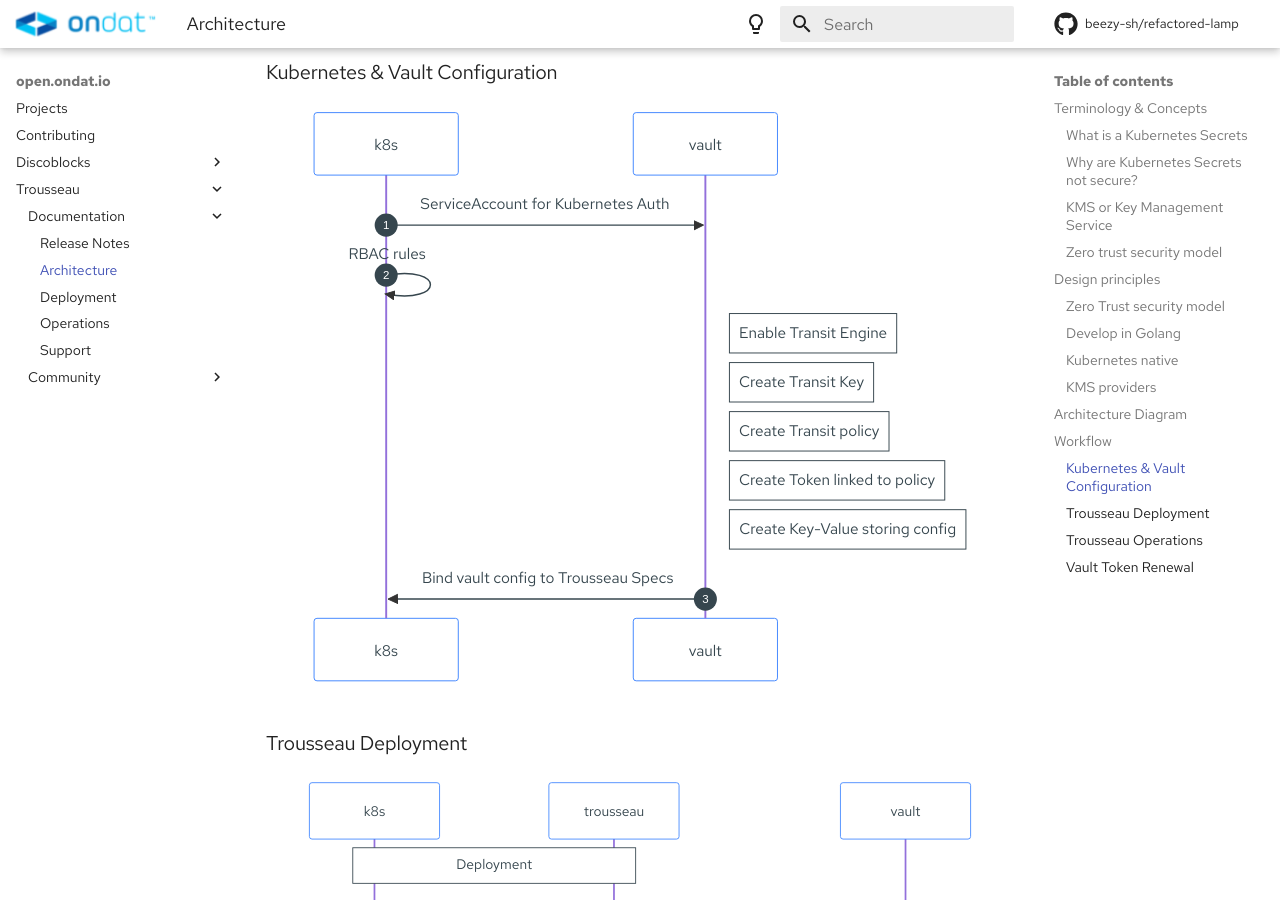
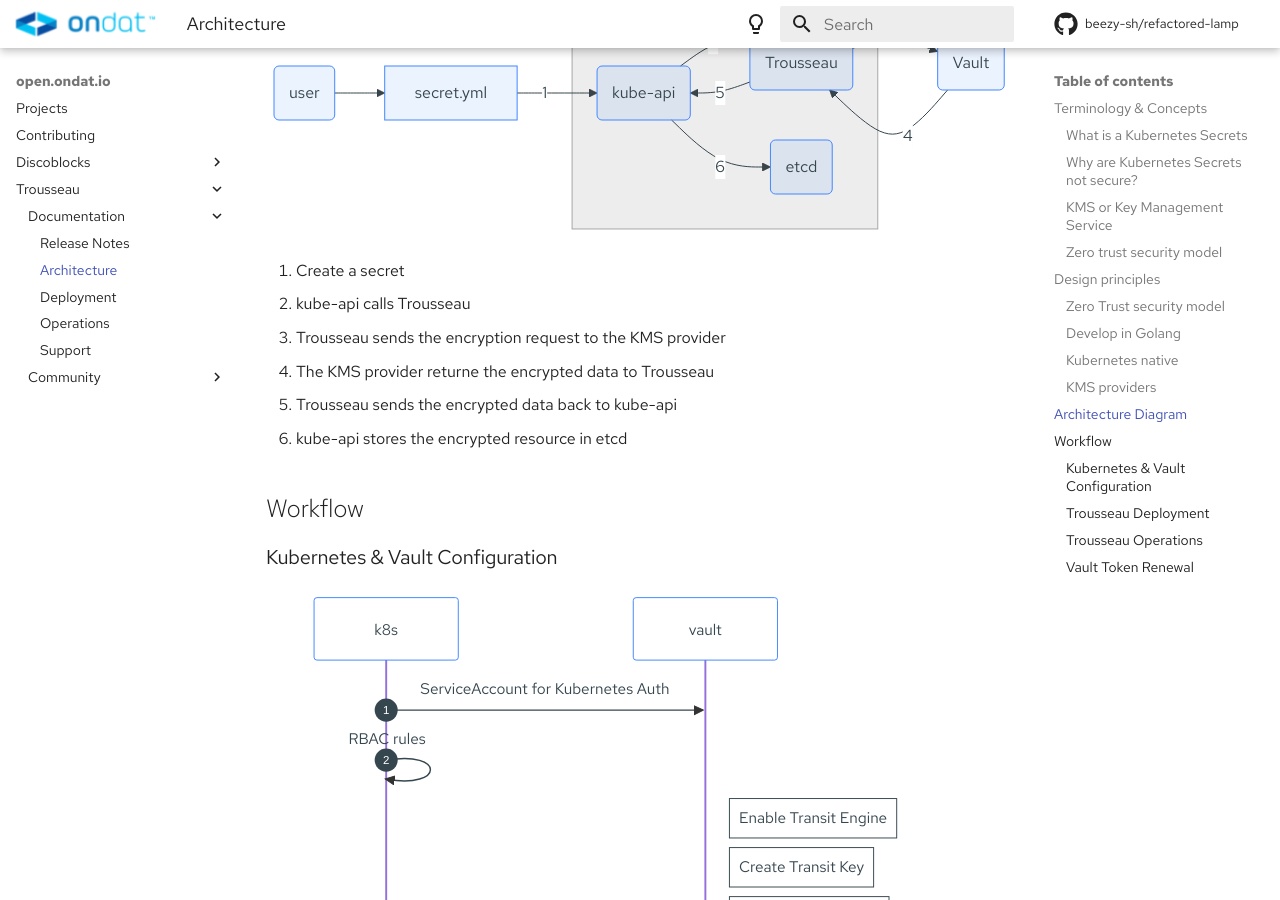
Before and after one commit to beezy-sh/refactored-lamp, an MkDocs documentation site: the page built from docs/trousseau/architecture.md, in a window 1280 px wide and 900 px high, scrolled down 3920 px. Built offline with MkDocs 1.6.1 and Material for MkDocs 9.7.7, drawn with Linux system fonts in a browser that asks for light colours; some web fonts are replaced; comment, search, counter and statistics services are not loaded; some of the changed text lies outside the part shown.

Commit message:
moving to draft mode

````diff
--- a/docs/trousseau/architecture.md
+++ b/docs/trousseau/architecture.md
@@ -73,17 +73,42 @@
 
 | KMS Provider | Version | Status |
 |--------------|---------|--------|
-| HashiCorp Vault (Community & Enterprise) | 1.9.3 | ✅ |
-| HashiCorp Cloud Vault Enterprise | n/a | ✅ |
+| HashiCorp Vault (Community & Enterprise) | 1.x | :material-check-all: |
+| HashiCorp Cloud Vault Enterprise | n/a | :material-check-all: |
 
 ## Architecture Diagram
 
 ![trousseau diagram](/images/trousseau-diagram.png)
 
+```mermaid
+graph LR
+  A(user) --> B[secret.yml];
+  B --1--> C(kube-api);
+  C --2--> D(Trousseau);
+  D --3--> E(Vault);
+  E --4--> D;
+  D --5--> C;
+  C --6--> F(etcd);
+
+  subgraph k8s
+    C
+    D
+    F
+  end
+```
+
+1. Create a secret
+2. kube-api calls Trousseau
+3. Trousseau sends the encryption request to the KMS provider
+4. The KMS provider returne the encrypted data to Trousseau
+5. Trousseau sends the encrypted data back to kube-api
+6. kube-api stores the encrypted resource in etcd
+
+
 ## Workflow
 
 ### Kubernetes & Vault Configuration
-``` mermaid
+```mermaid
 sequenceDiagram
 participant k8s
 participant vault
@@ -99,7 +124,7 @@
 ```
 
 ### Trousseau Deployment
-``` mermaid
+```mermaid
 sequenceDiagram
 participant k8s
 participant trousseau
@@ -114,8 +139,9 @@
       trousseau->>vault: validate Vault connection
   end
 ```
+
 ### Trousseau Operations
-``` mermaid
+```mermaid
 sequenceDiagram
 participant k8s
 participant trousseau
@@ -132,7 +158,7 @@
 ```
 
 ### Vault Token Renewal
-``` mermaid
+```mermaid
 sequenceDiagram
 participant k8s
 participant trousseau
````
Also changed, not shown: other parts of docs/trousseau/architecture.md (+9 -9 lines).
